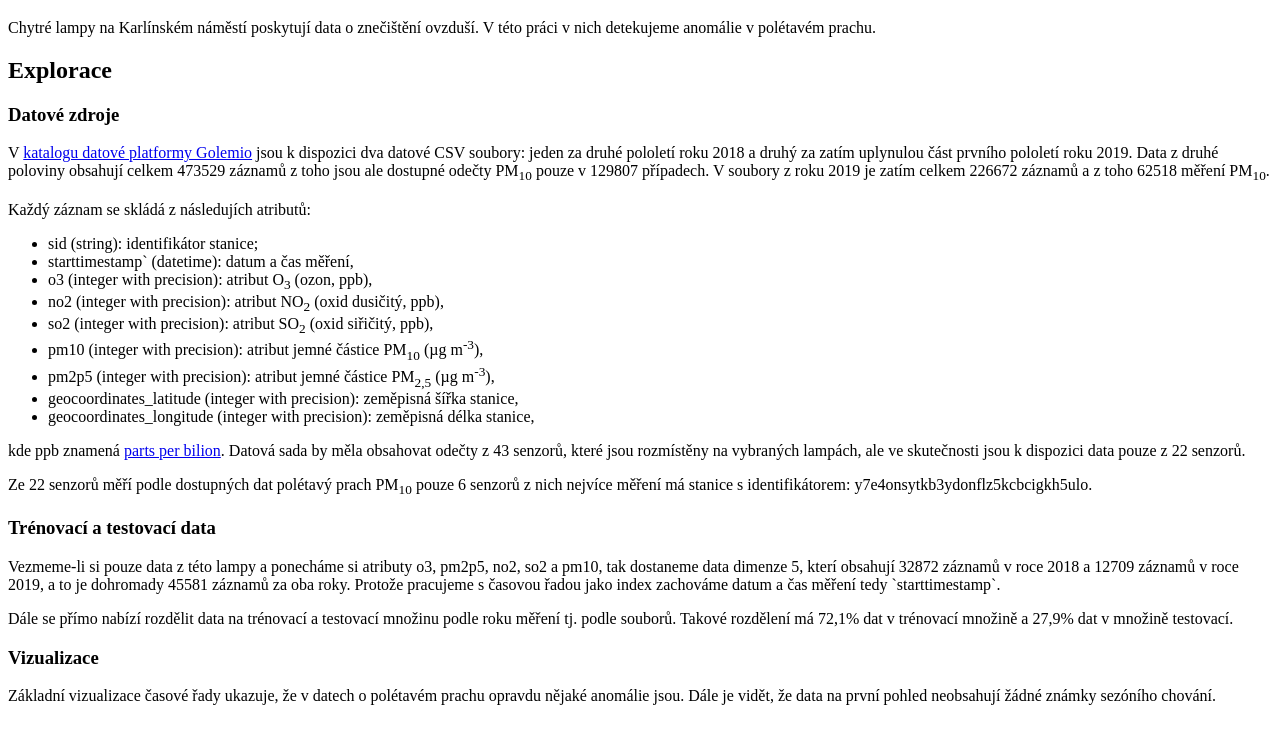
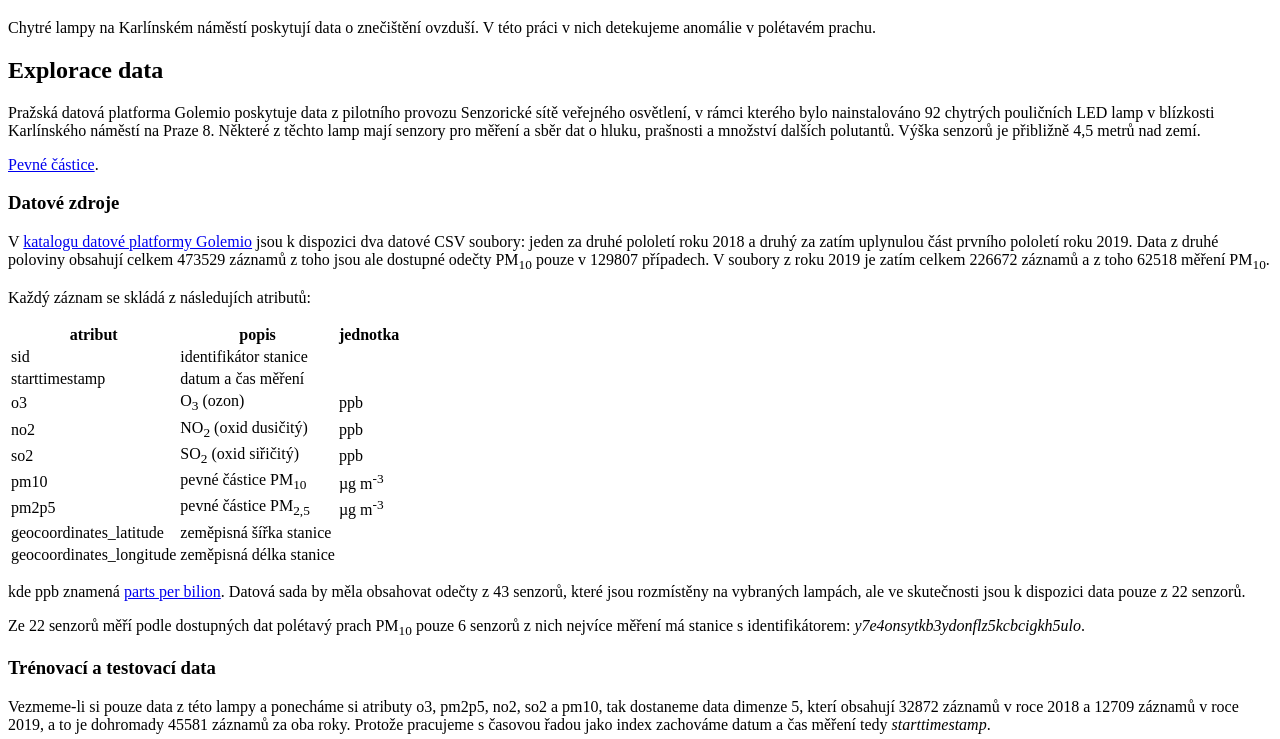
Before and after one commit to podondra/lampy, a plain HTML site: page index.html in a window 1280 px wide. Shown: the part 61-800 px from the top of the page. Drawn offline with nearby package versions, Linux system fonts and the light colour scheme.

Commit message:
Add more text to report

```diff
--- a/index.html
+++ b/index.html
@@ -23,29 +23,75 @@
 
     <dt-byline></dt-byline>
 
-    <h2>Explorace</h2>
+    <h2>Explorace data</h2>
+
+    <p>Pražská datová platforma Golemio poskytuje data z pilotního provozu Senzorické sítě veřejného osvětlení, v rámci kterého bylo nainstalováno 92 chytrých pouličních LED lamp v blízkosti Karlínského náměstí na Praze 8. Některé z těchto lamp mají senzory pro měření a sběr dat o hluku, prašnosti a množství dalších polutantů. Výška senzorů je přibližně 4,5 metrů nad zemí.</p>
+    <p><a href="https://cs.wikipedia.org/wiki/Pevn%C3%A9_%C4%8D%C3%A1stice">Pevné částice</a>.</p>
 
     <h3>Datové zdroje</h3>
 
     <p>V <a href="https://golemio.cz/cs/node/622">katalogu datové platformy Golemio</a> jsou k dispozici dva datové CSV soubory: jeden za druhé pololetí roku 2018 a druhý za zatím uplynulou část prvního pololetí roku 2019. Data z druhé poloviny obsahují celkem 473529 záznamů z toho jsou ale dostupné odečty PM<sub>10</sub> pouze v 129807 případech. V soubory z roku 2019 je zatím celkem 226672 záznamů a z toho 62518 měření PM<sub>10</sub>.</p>
     <p>Každý záznam se skládá z následujích atributů:</p>
-    <ul>
-        <li>sid (string): identifikátor stanice;</li>
-        <li>starttimestamp` (datetime): datum a čas měření,</li>
-        <li>o3 (integer with precision): atribut O<sub>3</sub> (ozon, ppb),</li>
-        <li>no2 (integer with precision): atribut NO<sub>2</sub> (oxid dusičitý, ppb),</li>
-        <li>so2 (integer with precision): atribut SO<sub>2</sub> (oxid siřičitý, ppb),</li>
-        <li>pm10 (integer with precision): atribut jemné částice PM<sub>10</sub> (µg m<sup>-3</sup>),</li>
-        <li>pm2p5 (integer with precision): atribut jemné částice PM<sub>2,5</sub> (µg m<sup>-3</sup>),</li>
-        <li>geocoordinates_latitude (integer with precision): zeměpisná šířka stanice,</li>
-        <li>geocoordinates_longitude (integer with precision): zeměpisná délka stanice,</li>
-    </ul>
+
+    <table>
+        <tr>
+            <th>atribut</th>
+            <th>popis</th>
+            <th>jednotka</th>
+        </tr>
+        <tr>
+            <td>sid</td>
+            <td>identifikátor stanice</td>
+            <td></td>
+        </tr>
+        <tr>
+            <td>starttimestamp</td>
+            <td>datum a čas měření</td>
+            <td></td>
+        </tr>
+        <tr>
+            <td>o3</td>
+            <td>O<sub>3</sub> (ozon)</td>
+            <td>ppb</td>
+        </tr>
+        <tr>
+            <td>no2</td>
+            <td>NO<sub>2</sub> (oxid dusičitý)</td>
+            <td>ppb</td>
+        </tr>
+        <tr>
+            <td>so2</td>
+            <td>SO<sub>2</sub> (oxid siřičitý)</td>
+            <td>ppb</td>
+        </tr>
+        <tr>
+            <td>pm10</td>
+            <td>pevné částice PM<sub>10</sub></td>
+            <td>µg m<sup>-3</sup></td>
+        </tr>
+        <tr>
+            <td>pm2p5</td>
+            <td>pevné částice PM<sub>2,5</sub></td>
+            <td>µg m<sup>-3</sup></td>
+        </tr>
+        <tr>
+            <td>geocoordinates_latitude</td>
+            <td>zeměpisná šířka stanice</td>
+            <td></td>
+        </tr>
+        <tr>
+            <td>geocoordinates_longitude</td>
+            <td>zeměpisná délka stanice</td>
+            <td></td>
+        </tr>
+    </table>
+
     <p>kde ppb znamená <a href="https://en.wikipedia.org/wiki/Parts-per_notation">parts per bilion</a>. Datová sada by měla obsahovat odečty z 43 senzorů, které jsou rozmístěny na vybraných lampách, ale ve skutečnosti jsou k dispozici data pouze z 22 senzorů.</p>
-    <p>Ze 22 senzorů měří podle dostupných dat polétavý prach PM<sub>10</sub> pouze 6 senzorů z nich nejvíce měření má stanice s identifikátorem: y7e4onsytkb3ydonflz5kcbcigkh5ulo.</p>
+    <p>Ze 22 senzorů měří podle dostupných dat polétavý prach PM<sub>10</sub> pouze 6 senzorů z nich nejvíce měření má stanice s identifikátorem: <em>y7e4onsytkb3ydonflz5kcbcigkh5ulo</em>.</p>
 
     <h3>Trénovací a testovací data</h3>
 
-    <p>Vezmeme-li si pouze data z této lampy a ponecháme si atributy o3, pm2p5, no2, so2 a pm10, tak dostaneme data dimenze 5, kterí obsahují 32872 záznamů v roce 2018 a 12709 záznamů v roce 2019, a to je dohromady 45581 záznamů za oba roky. Protože pracujeme s časovou řadou jako index zachováme datum a čas měření tedy `starttimestamp`.</p>
+    <p>Vezmeme-li si pouze data z této lampy a ponecháme si atributy o3, pm2p5, no2, so2 a pm10, tak dostaneme data dimenze 5, kterí obsahují 32872 záznamů v roce 2018 a 12709 záznamů v roce 2019, a to je dohromady 45581 záznamů za oba roky. Protože pracujeme s časovou řadou jako index zachováme datum a čas měření tedy <em>starttimestamp</em>.</p>
     <p>Dále se přímo nabízí rozdělit data na trénovací a testovací množinu podle roku měření tj. podle souborů. Takové rozdělení má 72,1% dat v trénovací množině a 27,9% dat v množině testovací.</p>
 
     <h3>Vizualizace</h3>
@@ -65,12 +111,12 @@
         <img src="img/lag_plot.svg">
         <figcaption><strong>TODO:</strong> TODO.</figcaption>
     </figure>
-    <p>Poslední vizualizační pomůckou, kterou prozkoumáváme data je korelační graf. Zajímá nás především korelace příznaku `pm10` s ostaními. Za povšimnutí stojí, že anomálie PM<sub>10</sub> se vyskutují pouze pokud je nízká hladina SO<sub>2</sub> a O<sub>3</sub>.</p>
+    <p>Poslední vizualizační pomůckou, kterou prozkoumáváme data je korelační graf. Zajímá nás především korelace příznaku <em>pm10</em> s ostaními. Za povšimnutí stojí, že anomálie PM<sub>10</sub> se vyskutují pouze pokud je nízká hladina SO<sub>2</sub> a O<sub>3</sub>.</p>
     <figure>
         <img src="img/scatter_plot.svg">
         <figcaption><strong>TODO:</strong> TODO.</figcaption>
     </figure>
-    <p>Každopádně tento vztah zřejmě není lineární, protože korelační koeficient je v obou případech blízký nule (0.028117 resp. -0.067698) v porovnání s největším korelační koeficient, který má s příznakem `pm2p5`, a to 0.530632. Z korelačního grafu PM<sub>10</sub> a PM<sub>2,5</sub> je ale vidět, že nekteré anomáli nastávají jak při zvyšené hladině PM<sub>2,5</sub> tak při jejím normálním stavu.</p>
+    <p>Každopádně tento vztah zřejmě není lineární, protože korelační koeficient je v obou případech blízký nule (0.028117 resp. -0.067698) v porovnání s největším korelační koeficient, který má s příznakem <em>pm2p5</em>, a to 0.530632. Z korelačního grafu PM<sub>10</sub> a PM<sub>2,5</sub> je ale vidět, že nekteré anomáli nastávají jak při zvyšené hladině PM<sub>2,5</sub> tak při jejím normálním stavu.</p>
 
     <h3>Rozdíl časů odečtů</h3>
 
@@ -92,7 +138,7 @@
     <h2>Předzpracování</h2>
 
     <p>Původní data tedy nejsou samplovány v rovnoměrných intervalech, a proto je v rámci předzpracování přesamplujeme na každých 15 minut, což je vyčítací frekvence z platformy a k doplnění chybějících hodnot použijeme metodu *fill forward*, která doplní vždy předchozí hodnotu.</p>
-    <p>Data musí přetransformovat do podoby vhodné pro předpovídání časových řad, abychom potom mohli detekovat anomálie. To znamená že z měření v čase \(t\) se budeme snažit předpovědět hodnotu `pm10` v čase \(t + 1\).</p>
+    <p>Data musí přetransformovat do podoby vhodné pro předpovídání časových řad, abychom potom mohli detekovat anomálie. To znamená že z měření v čase \(t\) se budeme snažit předpovědět hodnotu <em>pm10</em> v čase \(t + 1\).</p>
     <p>Poté data rozdělíme na trénovací a validační množinu. Validační množina nám poslouží k výběru modelu a jeho hyperparametrů. Konzervativně jsem se rozhodnul, že data rozdělím na půlky tak, aby odhad byl co nejpřesnější.</p>
     <figure>
         <img src="img/train_validation_split.svg">
@@ -103,7 +149,7 @@
     <h2>Selekce příznaků</h2>
 
     <p>Selekce podmnožiny příznaků může být důležitá například pro snížení komunikační zátěže. Vhodné příznaky pro linearní modely můžeme vybrat napříkad pomocí linearní regrese s L1 regularizací (Lasso). Ta totiž koeficienty u nevhodný příznaků drží blízko nule.</p>
-    <p>Z výše zmíněných důvodů jsem zkusil natrénovat Lasso pro 23 různých hodnot regularizačního parametru na logaritmické škále mezi 10<sup>-10</sup> a 10<sup>1</sup>. Výsledné grafy jasně ukazují, že důležitý je pouze příznak `pm10`, protože ostatní jsou blízké nule, pokud jekvadratická odmocnina ze střední kvadratická odchylka nízká. Pro testované lineární modely stačí tedy uvažovat pouze tento příznak.</p>
+    <p>Z výše zmíněných důvodů jsem zkusil natrénovat Lasso pro 23 různých hodnot regularizačního parametru na logaritmické škále mezi 10<sup>-10</sup> a 10<sup>1</sup>. Výsledné grafy jasně ukazují, že důležitý je pouze příznak <em>pm10</em>, protože ostatní jsou blízké nule, pokud jekvadratická odmocnina ze střední kvadratická odchylka nízká. Pro testované lineární modely stačí tedy uvažovat pouze tento příznak.</p>
     <figure>
         <img src="img/feature_selection.svg">
         <figcaption><strong>TODO:</strong> TODO.</figcaption>
@@ -111,13 +157,20 @@
 
     <h2>Porovnání modelů</h2>
 
+    <p>Při detekování anomálií v časových řadách se používá metoda, kdy je daná řada předpověděna dopředu (například pomocí rekurentní neuronové sítě) a následně je porovnána se skutečnými daty z nehož jsou určeny anomálie (například pomocí váhování). Tímto přístupem se zabývá článek Time Series Anomaly Detection<dt-cite key="shipmon2017"></dt-cite>. Dalším vhodným materiálem k prostudování je přehled algoritmů na detekci anomálií Anomaly Detection: A Survey<dt-cite key="chandola2009"></dt-cite>.</p>
+    <p>Protože data neobsahují žádná označení dřívějších anomalií, je třeba použít strojové učení bez učitele</p>
     <p>Problém je definovám tak, že předpovíme pomocí nějakého algoritmu strojové učení následují hodnotu, která by měla následovat po jich zaznamenaných měření. Předpovězenou hodnotu potom porovnáme s naměřenou hodnotou a pokud se tyto hodnoty nepřirozeně liší, tak měření označíme jako anomálii.</p>
     <p>Jako vhodné algoritmy jsem zvolil tři základní:</p>
-    <ul>
+
+    <ol>
         <li>základní model, který předpokládá že následující hodnota měření bude stejná jako přechozí,</li>
         <li>lineární regresní model a</li>
         <li>rekurentní neuronovou síť (konkrétně dnes nejpopulárnější Long Short-Term Memory).</li>
-    </ul>
+    </ol>
+
+    <p>Metrika úspěšnosti
+Pro měření úspěšnosti predikce časové řady se jako vhodná zdá střední kvadratická chyba (mean squared error, MSE), kterou model minimalizuje, ale není žádoucí dosáhnout nulové chyby, protože potom by nebylo možné detekovat anomálie. Tzn. model by se měl naučit pouze pravidelnosti v datech a nikoliv se přeučit tak, aby si dokázal zapamatova anomálie.</p>
+    <p>V měření úspěšnosti detekce anomálií je problém absence označení anomálií v datech. Detekce tedy musí být kontrolovány člověkem. Je možné dělat různé statistické odhady úspěšnosti (např. odhad matice záměň), ang. confusion matrix, precision, recall, PR curve nebo F-score).</p>
     <p>Abych mohl modely mezi sebou porovnávat je potřeba zvolit nějakou metriku. Pro regresní problémy je nejpřirozenější odmocnina ze střední kvadratické chyby:</p>
     <p>\(\mathrm{RMSE} = \sqrt{\frac{1}{N} \sum^{N}_{i = 1}(\hat{y_i} - y_i)^2},\)</p>
     <p>kde \(N\) je počet měření, \(\hat{y_i}\) je predikce modelu a \(y_i\) je skutečně naměřená hodnota.</p>
@@ -137,6 +190,7 @@
 
     <h3>Long Short-Term Memory (LSTM) rekurentní neuronová síť</h3>
 
+    <p>Pokročilejší predikční model je LSTM rekurentní neuronová síť. Úvod do rekurentních sítí: <a href="http://karpathy.github.io/2015/05/21/rnn-effectiveness/">The Unreasonable Effectiveness of Recurrent Neural Networks</a>.<p>
     <p>Poslední a nejkomplexnější model je <a href="https://colah.github.io/posts/2015-08-Understanding-LSTMs/">LSTM</a><dt-cite key="hochreiter1997lstm"></dt-cite>, který dokáže zachytit i nelineární vztahy v datech, a proto vstupu tohoto modelu všechny příznaky.</p>
     <p>Jako architekturu jsou zvolil jednovrstvout rekuretní síť s velikostí skrytého stavu 64. Výstupem ale musí být pouze jedno číslo které predikuje měření PM<sub>10</sub>. Proto je na vlastní buňce LSTM ještě linearní vrstva, která produkuje onu jednu výstupní hodnotu.</p>
     <p>Co se týče trénování, LSTM jsem trénoval na sekvencích délky 100 a celkem 50 epoch. Výsledné RMSE na validační setu viz níže.</p>
@@ -200,4 +254,33 @@
     publisher = {MIT Press},
     address = {Cambridge, MA, USA},
   }
+
+  @misc{shipmon2017,
+    author = {Dominique T. Shipmon and Jason M. Gurevitch and Paolo M. Piselli and Stephen T. Edwards},
+    title = {Time Series Anomaly Detection},
+    year = {2017},
+    eprint = {arXiv:1708.03665},
+    url= {https://arxiv.org/abs/1708.03665}
+  }
+
+  @article{chandola2009,
+    author = {Chandola, Varun and Banerjee, Arindam and Kumar, Vipin},
+    title = {Anomaly Detection: A Survey},
+    journal = {ACM Comput. Surv.},
+    issue_date = {July 2009},
+    volume = {41},
+    number = {3},
+    month = jul,
+    year = {2009},
+    issn = {0360-0300},
+    pages = {15:1--15:58},
+    articleno = {15},
+    numpages = {58},
+    url = {http://doi.acm.org/10.1145/1541880.1541882},
+    doi = {10.1145/1541880.1541882},
+    acmid = {1541882},
+    publisher = {ACM},
+    address = {New York, NY, USA},
+    keywords = {Anomaly detection, outlier detection},
+  }
 </script>
```
Also changed, not shown: 1 other file.
